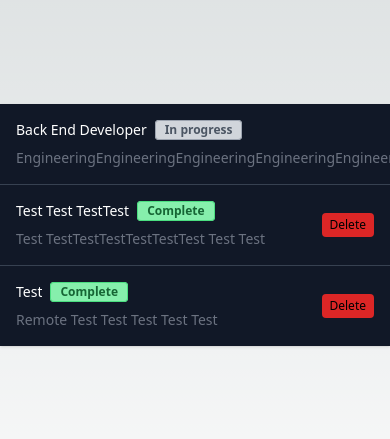
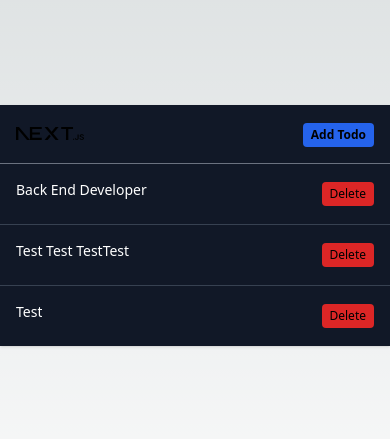
Before and after one commit to remzikilnc/fe-bootcamp, a Next.js app: page / in a window 390 px wide. Shown: the part 197-636 px from the top of the page. Built offline with nearby package versions, Linux system fonts and the light colour scheme.

Commit message:
Made some changes for responsiveness and fixed some issues.

```diff
--- a/src/components/badge/status-badge/index.js
+++ b/src/components/badge/status-badge/index.js
@@ -1,8 +1,8 @@
 import React from 'react';
 
-const StatusBadge = ({status}) => {
+const StatusBadge = ({status, className}) => {
     return (
-    <span className={`inline-flex items-center rounded px-2.5 py-0.5 text-xs font-semibold ${status ? 'text-green-800 ring-green-400 ring-1 ring-inset bg-green-300' : 'text-gray-600 ring-gray-400 ring-1 ring-inset bg-gray-300'}`}>
+    <span className={`inline-flex items-center rounded px-2.5 py-0.5 text-xs font-semibold ${status ? 'text-green-800 ring-green-400 ring-1 ring-inset bg-green-300' : 'text-gray-600 ring-gray-400 ring-1 ring-inset bg-gray-300'} ${className}`}>
         {status ? 'Complete' : 'In progress'}
     </span>
     );
--- a/src/components/button/add-button/index.js
+++ b/src/components/button/add-button/index.js
@@ -2,9 +2,7 @@ import React from 'react';
 
 const AddButton = () => {
     return (
-        <div>
-
-        </div>
+        <button className="text-xs bg-blue-600 rounded px-2 py-1 font-semibold">Add Todo</button>
     );
 };
 
--- /dev/null
+++ b/src/components/todo/todo-navbar/index.js
@@ -0,0 +1,27 @@
+import React from 'react';
+import Image from 'next/image'
+import AddButton from "@/components/button/add-button";
+
+const TodoNavbar = () => {
+    return (
+        <header className="w-full px-4 py-4 sm:px-6">
+            <div className="flex justify-between">
+                <div className="items-center justify-center flex">
+                    <Image
+                        src="/next.svg"
+                        alt="Vercel Logo"
+                        className="dark:invert"
+                        width={68}
+                        height={24}
+                        priority
+                    />
+                </div>
+                <div>
+                    <AddButton/>
+                </div>
+            </div>
+        </header>
+    );
+};
+
+export default TodoNavbar;
--- a/src/pages/index.js
+++ b/src/pages/index.js
@@ -1,5 +1,6 @@
 import DeleteButton from "@/components/button/delete-button";
 import StatusBadge from "@/components/badge/status-badge";
+import TodoNavbar from "@/components/todo/todo-navbar";
 
 const todos = [
   {
@@ -33,7 +34,8 @@ export default function Home() {
   return (
     <main className="flex h-screen flex-col items-center justify-center">
       <div className="overflow-hidden bg-gray-900 shadow sm:rounded-md max-w-3xl w-full">
-        <ul className="divide-y divide-gray-700">
+        <TodoNavbar/>
+        <ul className="divide-y divide-gray-700 border-t border-gray-500">
           {todos.map((todo) => (
               <li key={todo.id}>
                 <div className="flex flex-row w-full justify-between">
@@ -41,12 +43,12 @@ export default function Home() {
                     <div className="flex items-center">
                       <p className="truncate text-sm font-medium text-white">{todo.title}</p>
                       <div className="ml-2 flex flex-shrink-0">
-                       <StatusBadge status={todo.status}/>
+                       <StatusBadge status={todo.status} className="sm:block hidden"/>
                       </div>
                     </div>
                     <div className="mt-2 sm:flex sm:justify-between">
                       <div className="sm:flex">
-                        <p className="text-sm text-gray-500 text-ellipsis overflow-hidden whitespace-nowrap max-w-xl">
+                        <p className="text-gray-500 text-ellipsis overflow-hidden whitespace-nowrap hidden sm:flex sm:max-w-md md:max-w-xl text-xs">
                           {todo.details}
                         </p>
                       </div>
```
